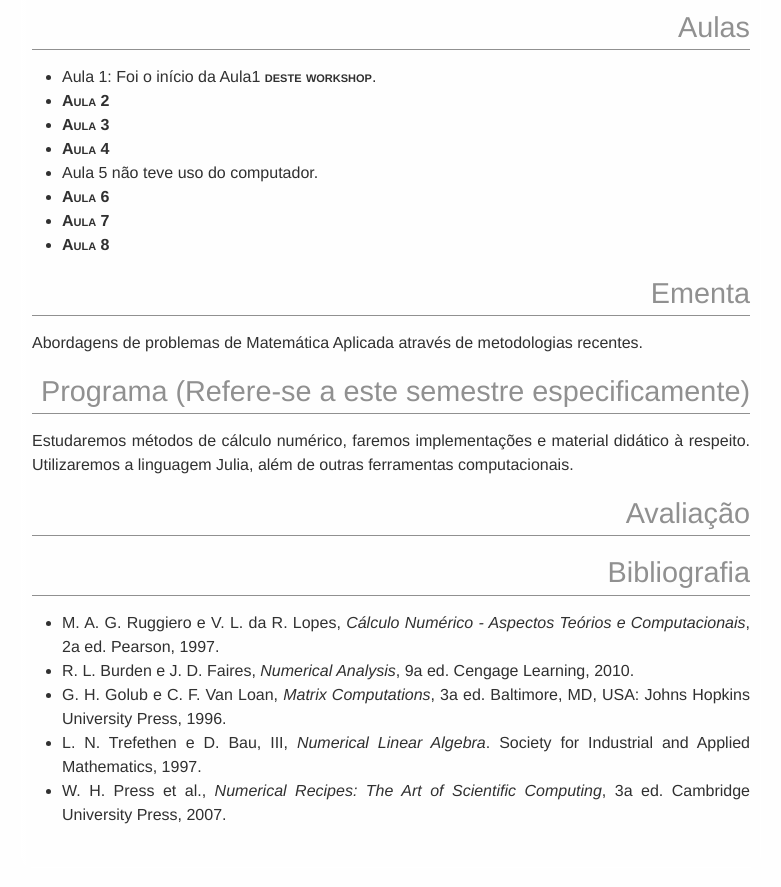
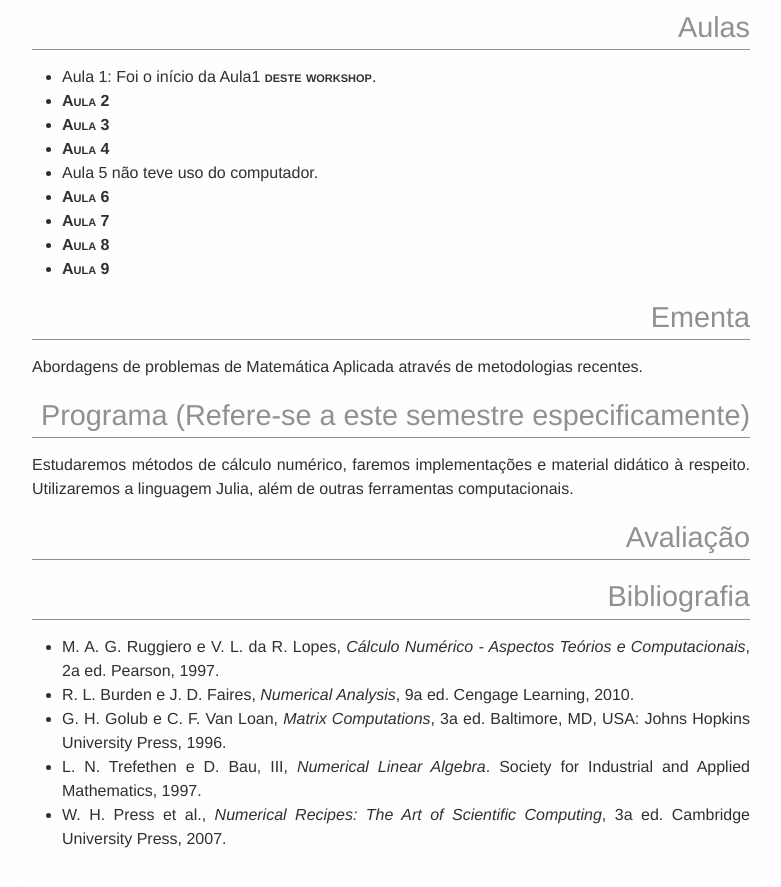
Before and after one commit to abelsiqueira/abelsiqueira.github.io-old, a Jekyll site: the page built from disciplinas/cm116-2016s1.md, in a window 1280 px wide and 900 px high, scrolled down 963 px. Shown: the top 887 px of the window, without its empty margins (249-1030 px from the left). Built offline with Jekyll 4.4.1, drawn with Linux system fonts in a browser that asks for light colours.

Commit message:
Nova aula

```diff
--- a/disciplinas/cm116-2016s1.md
+++ b/disciplinas/cm116-2016s1.md
@@ -39,6 +39,7 @@ Para manter uma conexão ativa, vamos tentar usar a ferramenta abaixo:
   - [Aula 6]({{ site.baseurl }}/disciplinas/cm116/Aula6.ipynb)
   - [Aula 7]({{ site.baseurl }}/disciplinas/cm116/Aula7.ipynb)
   - [Aula 8]({{ site.baseurl }}/disciplinas/cm116/Aula8.ipynb)
+  - [Aula 9]({{ site.baseurl }}/disciplinas/cm116/Aula9.ipynb)
 
 # Ementa
 
```
Also changed, not shown: 1 other file.
